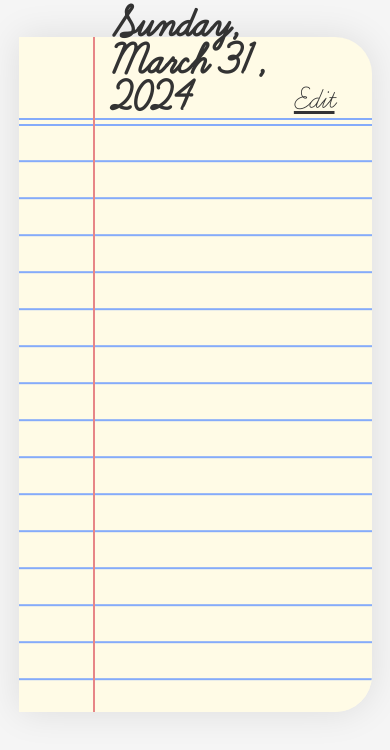
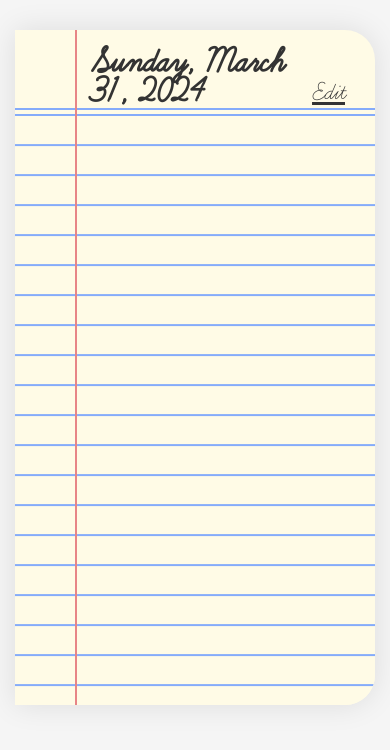
Before and after one commit to pietvanzoen/daily, a Vue app: page / in a window 390 px wide. Shown: the top 750 px of the page. Built offline with nearby package versions, Linux system fonts and the light colour scheme.

Commit message:
Adjust the header height on mobile

```diff
--- a/src/assets/main.css
+++ b/src/assets/main.css
@@ -25,7 +25,9 @@
 
 @media (max-width: 768px) {
   :root {
+    --font-size: 30px;
     --left-margin: 2rem;
+    --header-height: calc((var(--line-height) * 3) - 4px);
   }
 }
 
```
